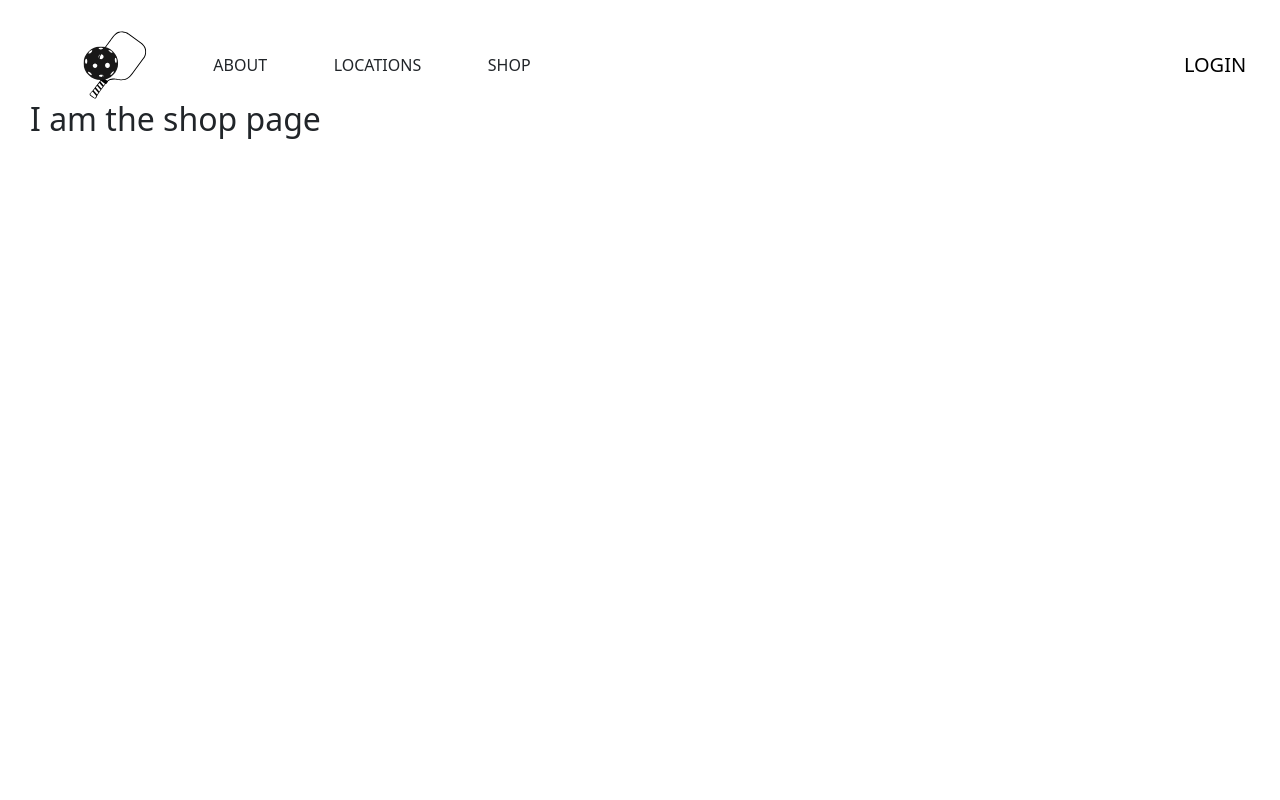
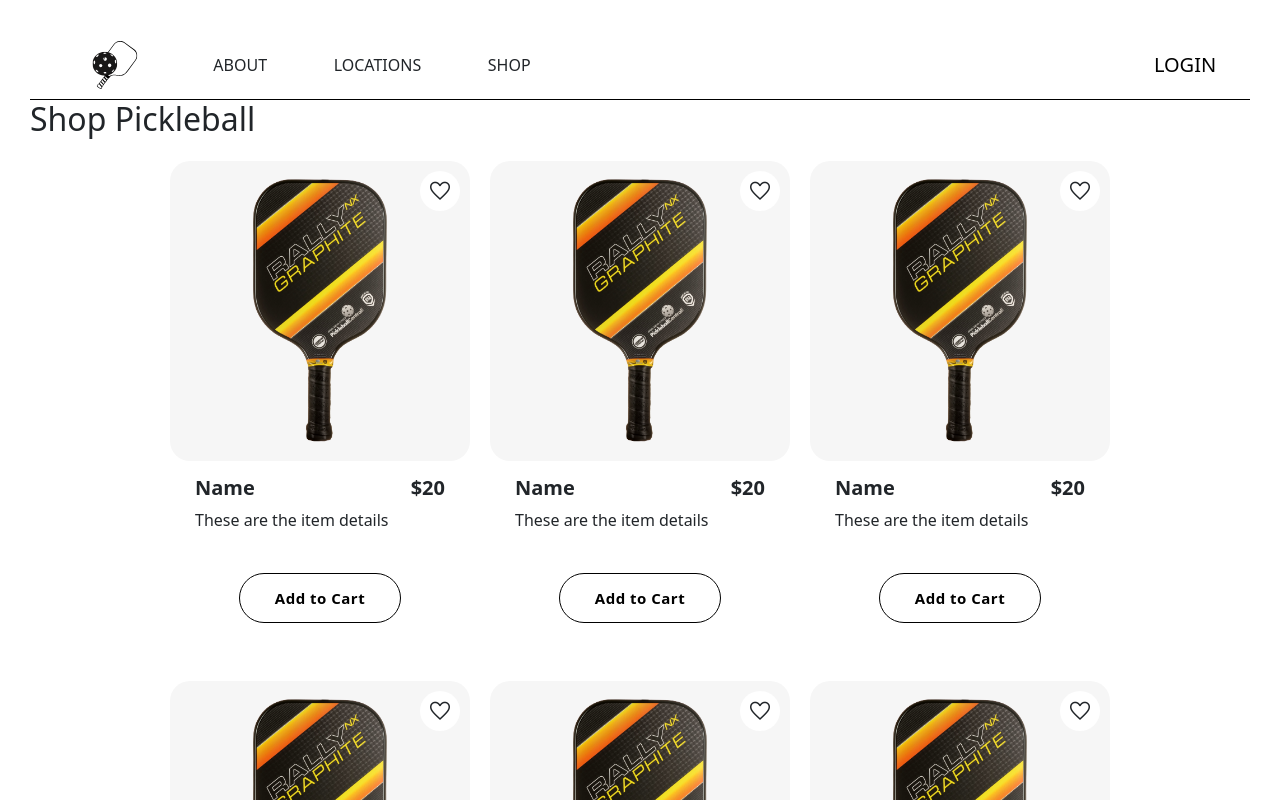
Before and after one commit to jacksonkalmbach/ipw, a React (Create React App) app: page /shop in a window 1280 px wide. Shown: the top 800 px of the page. Built offline with nearby package versions, Linux system fonts and the light colour scheme; no server answers.

Commit message:
build out initial shop page scaffolding and shopItemPreview component

```diff
--- a/public/index.html
+++ b/public/index.html
@@ -16,6 +16,8 @@
     <link rel="stylesheet" href="https://fonts.googleapis.com/css2?family=Material+Symbols+Outlined:opsz,wght,FILL,GRAD@20..48,100..700,0..1,-50..200" />
     <link rel="stylesheet" type="text/css" href="//fonts.googleapis.com/css?family=Open+Sans" />
     <link rel="manifest" href="%PUBLIC_URL%/manifest.json" />
+    <link rel="stylesheet" href="https://fonts.googleapis.com/css2?family=Material+Symbols+Outlined:opsz,wght,FILL,GRAD@20..48,100..700,0..1,-50..200" />
+
     <title>Indoor Pickleball World</title>
   </head>
   <body>
--- /dev/null
+++ b/src/components/shop-item-preview/shop-item-preview.component.jsx
@@ -0,0 +1,55 @@
+import React, { useState } from "react";
+
+import Button from '../button/button.component'
+
+import paddle from '../../assets/paddle-img.png'
+import './shop-item-preview.styles.scss';
+
+const ShopItemPreview = () => {
+
+  const [ isFavorite, setIsFavorite ] = useState(false);
+
+  const handleFavorite = () => {
+    setIsFavorite(!isFavorite);
+  }
+
+  const handleAddToCart = () => {
+    console.log('add to cart')
+  }
+
+  return(
+    <div className="shop-item-preview-container">
+      <div className="image-container">
+        <img className='shop-item-preview-img' src={paddle} alt='paddle'/>
+        <div className="heart-icon-container">
+          <div className="heart-icon-background">
+            <span
+              className={`material-symbols-outlined ${isFavorite ? 'favorited' : ''}`}
+              onClick={handleFavorite}
+            >
+              favorite
+            </span>
+          </div>
+        </div>
+      </div>
+
+      <div className='item-preview-details'>
+        <div className="preview-name-and-price">
+          <h2 className="item-preview-name">Name</h2>
+          <h3 className="item-preview-price">$20</h3>
+        </div>
+        <div className="item-specs-preview-container">
+          <p className="item-specs-preview">These are the item details</p>
+        </div>
+      </div>
+      <Button
+        className='add-to-cart-btn'
+        buttonType="inverted"
+        onClick={handleAddToCart}
+      >Add to Cart
+      </Button>
+    </div>
+  )
+};
+
+export default ShopItemPreview;
--- /dev/null
+++ b/src/components/shop-item-preview/shop-item-preview.styles.scss
@@ -0,0 +1,99 @@
+@import '../../styles/variables.scss';
+
+.shop-item-preview-container {
+  display:flex;
+  width: 100%;
+  flex-direction: column;
+  align-items: center;
+  width: 300px;
+  height: 500px;
+  margin-bottom: 0;
+}
+
+.image-container {
+  display: flex;
+  align-items: flex-start;
+  width: 100%;
+  height: 250px;
+  margin: 15px;
+  border-radius: 20px;
+  position: relative;
+}
+
+.shop-item-preview-img {
+  position: relative;
+  width: 100%;
+  height: auto;
+  z-index: -1;
+  background-color: #f6f6f6;
+  padding:10px;
+  border-radius: 20px;
+}
+
+.heart-icon-container {
+  position: absolute;
+  margin: 10px;
+  display: flex;
+  align-items: flex-end;
+  justify-content: flex-end;
+  width:100%;
+  top: 0;
+  right: 0;
+}
+
+.heart-icon-background {
+  display: flex;
+  justify-content: center;
+  align-items: center;
+  background-color: white;
+  width: 40px;
+  height: 40px;
+  border-radius: 20px;
+}
+
+.material-symbols-outlined {
+  font-variation-settings:
+  'FILL' 0,
+  'wght' 400,
+  'GRAD' 0,
+  'opsz' 48
+}
+
+.material-symbols-outlined {
+  cursor: pointer;
+
+  &:hover {
+    font-variation-settings:
+      'FILL' 1,
+      'wght' 400,
+      'GRAD' 50,
+      'opsz' 50;
+  }
+
+  &.favorited {
+    font-variation-settings:
+      'FILL' 1,
+      'wght' 400,
+      'GRAD' 0,
+      'opsz' 48;
+  }
+}
+
+.preview-name-and-price {
+  display: flex;
+  width: 250px;
+  align-items: baseline;
+  justify-content: space-between;
+  margin-top: 50px;
+  margin-bottom: 0px;
+}
+
+.item-preview-name {
+  font-size: 20px;
+  font-weight: bold;
+}
+
+.item-preview-price {
+  font-size: 20px;
+  font-weight: bold;
+}
--- a/src/routes/navigation/navigation.styles.scss
+++ b/src/routes/navigation/navigation.styles.scss
@@ -5,6 +5,7 @@
   justify-content: space-between;
   align-items: center;
   margin-top: 20px;
+  border-bottom: 1px solid black;
 }
 
 .logo-nav-container {
@@ -16,6 +17,7 @@
   height: 100%;
   width: 70px;
   margin-left: 50px;
+  padding: 10px;
 }
 
 .logo {
@@ -46,6 +48,7 @@
   height: 100%;
   width: 70px;
   padding: 25px;
+  margin-right: 30px;
   justify-self: flex-end;
   display: flex;
   justify-content: center;
@@ -136,6 +139,10 @@
 }
 
 @media (max-width: 767px) {
+  .navigation-container {
+    border-bottom: none;
+  }
+
   .logo-container {
     margin-left: 20px;
   }
--- a/src/routes/shop/shop.component.jsx
+++ b/src/routes/shop/shop.component.jsx
@@ -1,9 +1,22 @@
 import React from "react";
+import ShopItemPreview from "../../components/shop-item-preview/shop-item-preview.component";
+
+import './shop.styles.scss';
 
 const Shop = () => {
+
+  const dummyItems = [];
+
+  for (let i = 0; i < 20; i++) {
+    dummyItems.push(<ShopItemPreview key={i}/>)
+  }
+
   return(
     <>
-      <h2>I am the shop page</h2>
+      <h2>Shop Pickleball</h2>
+      <div className="shop-preview-container">
+        {dummyItems}
+      </div>
     </>
   )
 };
--- a/src/routes/shop/shop.styles.scss
+++ b/src/routes/shop/shop.styles.scss
@@ -0,0 +1,7 @@
+.shop-preview-container {
+  display: flex;
+  flex-wrap: wrap;
+  justify-content: center;
+  align-items: flex-start;
+  gap: 20px;
+}
--- a/src/styles/_variables.scss
+++ b/src/styles/_variables.scss
@@ -1,3 +1,4 @@
 $primary-orange: #e9a034 !default;
+$secondary-grey: #97a1aa !default;
 $title-font: 'League Gothic', sans-serif !default;
 $body-font: 'Noto Sans', sans-serif !default;
```
Also changed, not shown: src/assets/paddle-img.png (added), src/assets/pickleball-paddle.png (added).
